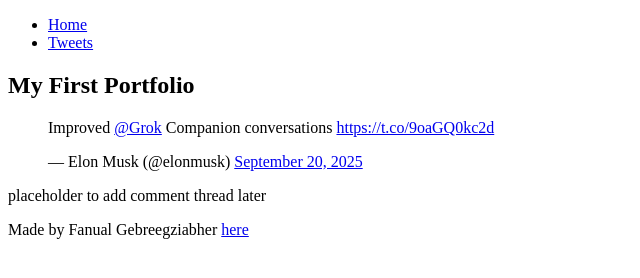
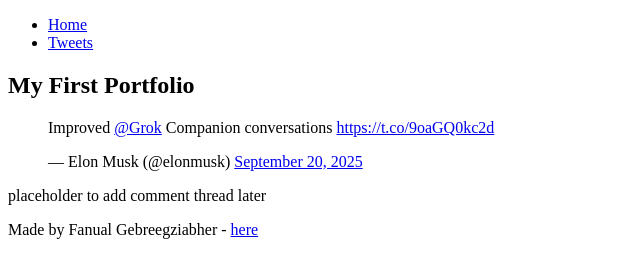
Before and after one commit to Fanual14/My_First_Portfolio, a plain HTML site: page html_basic/tweets.html in a window 1280 px wide. Shown: the full height of the page, 0-640 px from the left. Drawn offline with Linux system fonts and the light colour scheme.

Commit message:
nother update

```diff
--- a/html_basic/tweets.html
+++ b/html_basic/tweets.html
@@ -26,7 +26,7 @@
         </aside>
     </main>
 
-    <footer><p> Made by Fanual Gebreegziabher <a href="base_index.html" target="_blank">here</a></p></footer>
+    <footer><p>Made by Fanual Gebreegziabher - <a href="base_index.html" target="_blank">here</a></p></footer>
 
 
 </body>
```
Also changed, not shown: html_basic/index.html (+2 -2 lines).
